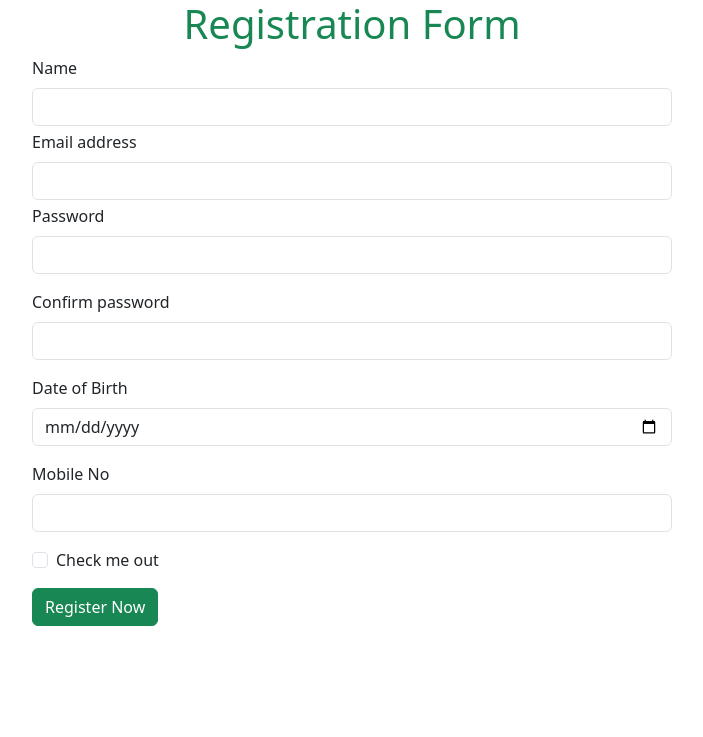
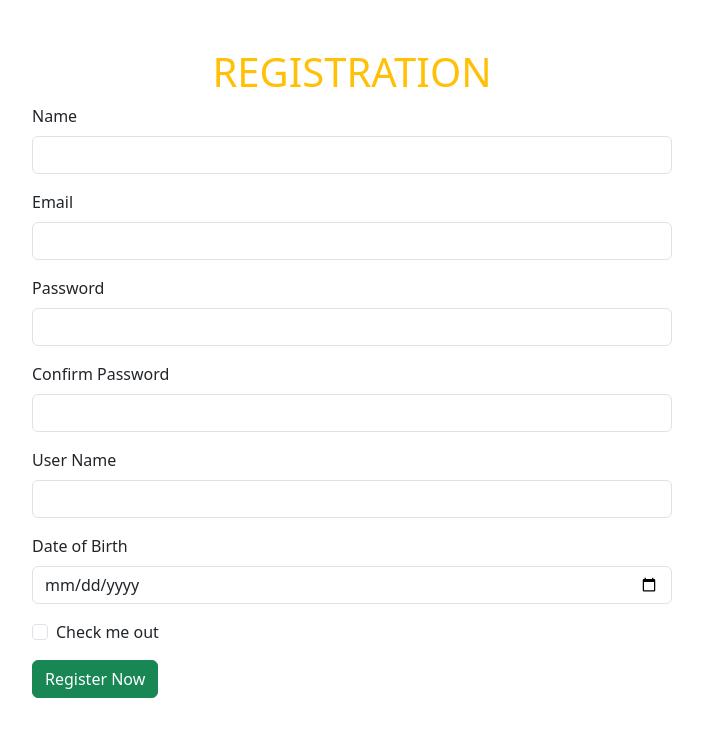
Before and after one commit to Uvaish7007/Udemy-First-Registration, a PHP site: page / in a window 1280 px wide. Shown: the top 737 px of the page, without its empty margins (288-991 px from the left). Run offline with PHP 8.4, Linux system fonts and the light colour scheme; some libraries are stand-ins or nearby versions.

Commit message:
Add files via upload
form1

```diff
--- a/index.php
+++ b/index.php
@@ -1,117 +1,140 @@
+<!DOCTYPE html>
+<html lang="en">
 
-<html  lang="en">
 <head>
     <meta charset="UTF-8">
-    <meta name="viewport" content="width=, initial-scale=1.0">
-    <title>Document</title>
-    <link href="https://cdn.jsdelivr.net/npm/bootstrap@5.3.2/dist/css/bootstrap.min.css" rel="stylesheet" integrity="sha384-T3c6CoIi6uLrA9TneNEoa7RxnatzjcDSCmG1MXxSR1GAsXEV/Dwwykc2MPK8M2HN" crossorigin="anonymous">
+    <meta name="viewport" content="width=device-width, initial-scale=1.0">
+    <title>Form_1</title>
+    <link href="https://cdn.jsdelivr.net/npm/bootstrap@5.3.2/dist/css/bootstrap.min.css" rel="stylesheet"
+    integrity="sha384-T3c6CoIi6uLrA9TneNEoa7RxnatzjcDSCmG1MXxSR1GAsXEV/Dwwykc2MPK8M2HN" crossorigin="anonymous">
+    <link rel="stylesheet" href="https://cdnjs.cloudflare.com/ajax/libs/toastr.js/latest/toastr.min.css" integrity="sha512-vKMx8UnXk60zUwyUnUPM3HbQo8QfmNx7+ltw8Pm5zLusl1XIfwcxo8DbWCqMGKaWeNxWA8yrx5v3SaVpMvR3CA==" crossorigin="anonymous" referrerpolicy="no-referrer" />
+
+   <script src="https://cdnjs.cloudflare.com/ajax/libs/jquery/3.7.1/jquery.min.js" integrity="sha512-v2CJ7UaYy4JwqLDIrZUI/4hqeoQieOmAZNXBeQyjo21dadnwR+8ZaIJVT8EE2iyI61OV8e6M8PP2/4hpQINQ/g==" crossorigin="anonymous" referrerpolicy="no-referrer"></script>
+   <script src="https://unpkg.com/sweetalert/dist/sweetalert.min.js"></script>
+   <script src="https://cdnjs.cloudflare.com/ajax/libs/toastr.js/latest/toastr.min.js" integrity="sha512-VEd+nq25CkR676O+pLBnDW09R7VQX9Mdiij052gVCp5yVH3jGtH70Ho/UUv4mJDsEdTvqRCFZg0NKGiojGnUCw==" crossorigin="anonymous" referrerpolicy="no-referrer"></script>
+
+
+
+
 </head>
+
 <body>
     <?php
-       // Check if the data is coming or not
-    if (isset($_GET['submitregistration'])) {
-    echo 'OK';
+            if(isset($_GET['submitregistration'])) {
+                  //  echo 'ok';
 
-    // 1. DB connection Open
-    $conn = mysqli_connect('localhost','root','','registration_db');
+             //build Connection
+           $conn = mysqli_connect('localhost', 'root', '', 'form1_db');
 
-
-   // Always Filter the incoming Data
+           // filter and snitize Data
         $name = mysqli_real_escape_string($conn, $_GET['name']);
         $email = mysqli_real_escape_string($conn, $_GET['email']);
         $pass = mysqli_real_escape_string($conn, $_GET['pass']);
         $cpass = mysqli_real_escape_string($conn, $_GET['cpass']);
+        $uname = mysqli_real_escape_string($conn, $_GET['uname']);
         $dob = mysqli_real_escape_string($conn, $_GET['dob']);
-    $ph = mysqli_real_escape_string($conn, $_GET['ph']);
-
-
-    if($pass == $cpass){
-      $pass = md5($pass);
-   // 2. Build The query
-  //   echo '<div class="alert alert-success  offset-3 w-50 text-center" role="alert">
-  //        Password Matched!
-  //     </div>
-  // ';
-
-
-   $query =" INSERT INTO student_tbl(`name`,`email`,`password`,`dob`,`mobile`)
-   VALUE('$name','$email','$pass','$dob','$ph')";
-
-    mysqli_query($conn, $query);
-
-      echo
-        '<div class="alert alert-success  offset-3 w-50 text-center" role="alert">
-        Data Inserted in DataBase Sucessfully!
-     </div>';
+        if(isset($_GET['agree'])){
+         $agree = mysqli_real_escape_string($conn, $_GET['agree']);
+        }
 
 
 
-    }else {
-      echo '<div class="alert alert-danger w-50 text-center offset-3" role="alert">
-            Password Not Matched!
-           </div>
-    ';
+        if(isset($agree) && $agree == 'yes'){
+           // echo 'agree';
+
+
+           // check pss $ cpass matched
+           if ($pass == $cpass) {
+
+
+            $sql ="SELECT * FROM student1_tbl WHERE username='$uname' OR email ='$email'";
+                $result = mysqli_query($conn,$sql);
+                $count = mysqli_num_rows($result);
+
+
+                if($count > 0){
+                    echo ' <script> swal("eroor!", "Username & Email Already Exist!", "error"); </script> ';
+                }else{
+                   // echo 'username and email not avalable in db';
+
+                    $sql = "INSERT INTO student1_tbl(`name`,`email`,`password`,`username`,`dob`) VALUE('$name','$email','$pass','$uname','$dob')";
+
+                    mysqli_query($conn, $sql);
+
+                    echo '<script>swal("SUCCESS!", "Registered Successfully!", "success");</script>' ;
+
+                    mysqli_close($conn);
+
                 }
 
-    //5.  DB Connection Close
-         mysqli_close($conn);
+           }else{   // password block
+                echo '<script>Command: toastr["error"]("Password Not Matched!")
+                </script>';
+           }
+
+
+
+        }else {   //agree else here
+            echo '<script>swal("eroor!", "Clicked Terms & Condition!", "error");</script>' ;
+        }
 
 
     }
 
 
-
-    // else{
-    // echo 'No';
-    // }
+    ?>
 
 
-  ?>
 
-<form action="<?php echo $_SERVER['PHP_SELF'] ?>" method="$_GET" class="offset-3 w-50">
-    <h1 class="text-success text-center">Registration Form</h1>
+    <form action="<?php echo $_SERVER['PHP_SELF']; ?>" method="$_GET" class="offset-3  w-50 mt-5">
+        <h1 class="text-warning text-center">REGISTRATION</h1>
+
         <div class="mb-3">
             <label for="exampleInputEmail1" class="form-label">Name</label>
-    <input type="text" name="name" class="form-control" >
+            <input type="text" name="name" class="form-control" id="name">
             <div id="name" class="form-text"></div>
-
+        </div>
         <div class="mb-3">
-    <label for="exampleInputEmail1" class="form-label">Email address</label>
-    <input type="text" name="email" class="form-control" >
-    <div id="email" class="form-text"></div>
+            <label for="exampleInputPassword1" class="form-label">Email</label>
+            <input type="email" name="email" class="form-control" id="email">
+         </div>
 
         <div class="mb-3">
             <label for="exampleInputPassword1" class="form-label">Password</label>
-    <input type="password" name="pass" class="form-control" id="password">
+            <input type="password" name="pass" class="form-control" id="pass">
         </div>
 
         <div class="mb-3">
-    <label for="exampleInputPassword1" class="form-label">Confirm password</label>
-    <input type="password" name="cpass" class="form-control" id="cpassword">
+            <label for="exampleInputPassword1" class="form-label">Confirm Password</label>
+            <input type="password" name="cpass" class="form-control" id="pass">
+        </div>
+
+
+        <div class="mb-3">
+            <label for="exampleInputPassword1" class="form-label">User Name</label>
+            <input type="text" name="uname" class="form-control" id="uname">
         </div>
 
         <div class="mb-3">
-    <label for="exampleInputPassword1" class="form-label">Date of Birth</label>
+            <label for="exampleInputPassword1" class="form-label">Date of Birth</label></label>
             <input type="date" name="dob" class="form-control" id="date">
         </div>
 
-  <div class="mb-3">
-    <label for="exampleInputPassword1" class="form-label">Mobile No</label>
-    <input type="number" name="ph" class="form-control" id="mobile">
-  </div>
-
-
         <div class="mb-3 form-check">
-    <input type="checkbox" class="form-check-input" id="Check">
+            <input type="checkbox" name="agree" value="yes" class="form-check-input" id="exampleCheck1">
             <label class="form-check-label" for="exampleCheck1">Check me out</label>
         </div>
-
         <input type="submit" name="submitregistration" class="btn btn-success" value="Register Now"/>
     </form>
 
 
 
 
-<script src="https://cdn.jsdelivr.net/npm/bootstrap@5.3.2/dist/js/bootstrap.bundle.min.js" integrity="sha384-C6RzsynM9kWDrMNeT87bh95OGNyZPhcTNXj1NW7RuBCsyN/o0jlpcV8Qyq46cDfL" crossorigin="anonymous"></script>
+
+
+    <script src="https://cdn.jsdelivr.net/npm/bootstrap@5.3.2/dist/js/bootstrap.bundle.min.js"
+        integrity="sha384-C6RzsynM9kWDrMNeT87bh95OGNyZPhcTNXj1NW7RuBCsyN/o0jlpcV8Qyq46cDfL"
+        crossorigin="anonymous"></script>
 </body>
+
 </html>
```
Lines whose indentation alone changed are shown as unchanged.
